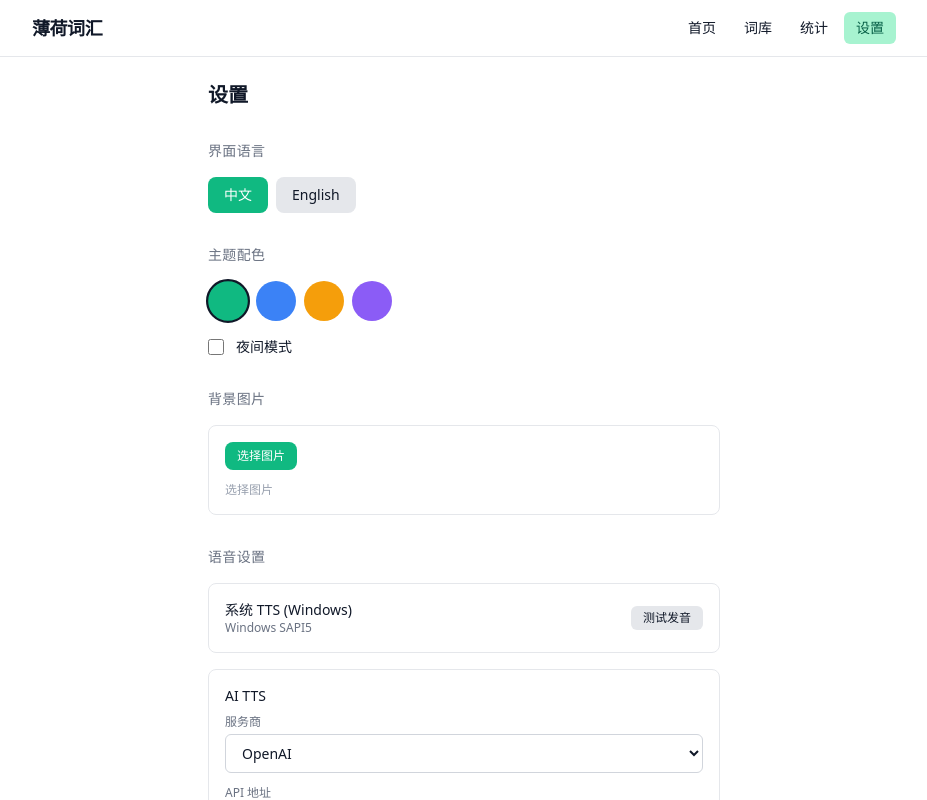
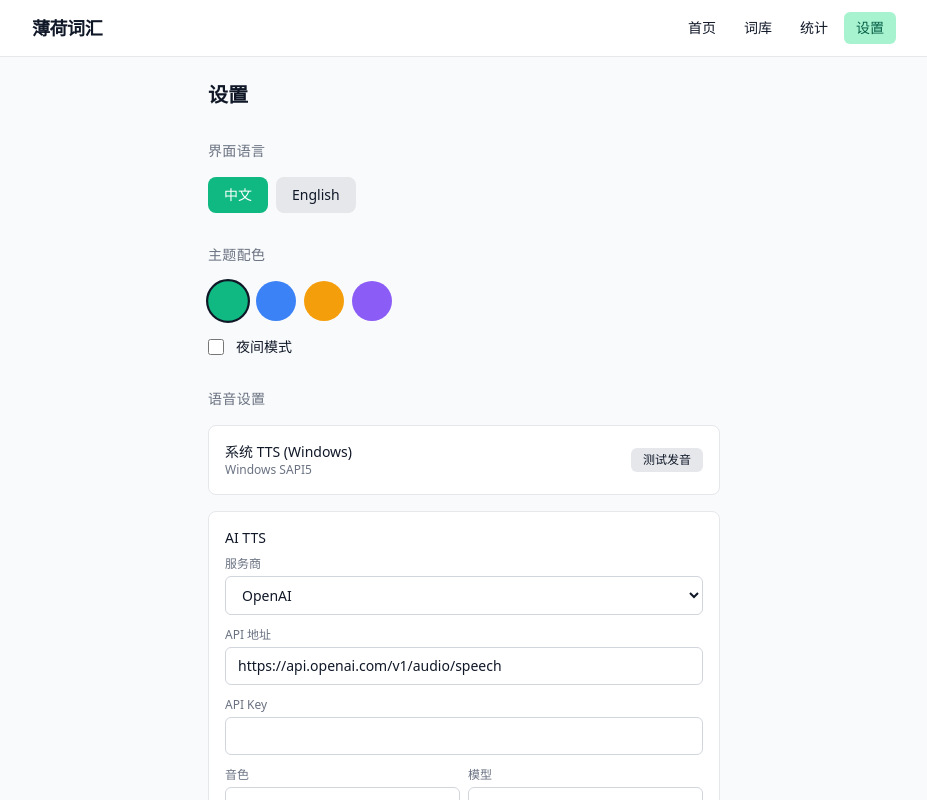
Before and after one commit to Yunease/MintWord, a React (Vite) app: page /settings in a window 1280 px wide. Shown: the top 800 px of the page, without its empty margins (176-1103 px from the left). Built offline with nearby package versions, Linux system fonts and the light colour scheme.

Commit message:
chore: remove broken background image feature

```diff
--- a/src-tauri/tauri.conf.json
+++ b/src-tauri/tauri.conf.json
@@ -22,11 +22,7 @@
       }
     ],
     "security": {
-      "csp": null,
-      "assetProtocol": {
-        "enable": true,
-        "scope": ["**"]
-      }
+      "csp": null
     }
   },
   "bundle": {
--- a/src/components/Layout.tsx
+++ b/src/components/Layout.tsx
@@ -1,20 +1,12 @@
 import { NavLink } from 'react-router-dom';
 import { t } from '../lib/i18n';
-import { useEffect, useState } from 'react';
+import { useEffect } from 'react';
 import { getSetting } from '../lib/api';
-import { convertFileSrc } from '@tauri-apps/api/core';
 
 export default function Layout({ children }: { children: React.ReactNode }) {
-  const [bgStyle, setBgStyle] = useState<React.CSSProperties>({});
-  const [showBg, setShowBg] = useState(false);
-  const [bgOpacity, setBgOpacity] = useState(0.3);
-  const [ready, setReady] = useState(false);
-
   useEffect(() => {
     (async () => {
-      const [bgPath, bgOpacitySetting, savedDark, savedTheme] = await Promise.all([
-        getSetting('background_image'),
-        getSetting('background_opacity'),
+      const [savedDark, savedTheme] = await Promise.all([
         getSetting('dark_mode'),
         getSetting('theme'),
       ]);
@@ -33,41 +25,12 @@ export default function Layout({ children }: { children: React.ReactNode }) {
         .trim();
       document.documentElement.classList.add(`theme-${theme}`);
       try { localStorage.setItem('mintword_theme', theme); } catch {}
-
-      if (bgPath) {
-        const opacity = bgOpacitySetting ? parseFloat(bgOpacitySetting) : 0.3;
-        setBgOpacity(opacity);
-        setShowBg(true);
-        try {
-          const url = convertFileSrc(bgPath);
-          setBgStyle({
-            backgroundImage: `url('${url}')`,
-            backgroundSize: 'cover',
-            backgroundPosition: 'center',
-            backgroundAttachment: 'fixed',
-          });
-        } catch (e) {
-          console.error('Failed to load background image:', e);
-          setShowBg(false);
-        }
-      } else {
-        setShowBg(false);
-        setBgStyle({});
-      }
-
-      setReady(true);
     })();
   }, []);
 
   return (
-    <div className="min-h-screen bg-gray-50 dark:bg-gray-950 text-gray-900 dark:text-gray-100 flex flex-col relative" style={bgStyle}>
-      {!ready && (
-        <div className="absolute inset-0 bg-white dark:bg-gray-950 pointer-events-none" />
-      )}
-      {showBg && (
-        <div className="absolute inset-0 bg-white dark:bg-gray-950 pointer-events-none" style={{ opacity: bgOpacity }} />
-      )}
-      <header className="relative z-10 border-b border-gray-200 dark:border-gray-800 bg-white/90 dark:bg-gray-900/90 backdrop-blur-sm sticky top-0">
+    <div className="min-h-screen bg-gray-50 dark:bg-gray-950 text-gray-900 dark:text-gray-100 flex flex-col">
+      <header className="border-b border-gray-200 dark:border-gray-800 bg-white/90 dark:bg-gray-900/90 backdrop-blur-sm sticky top-0 z-10">
         <div className="max-w-4xl mx-auto px-4 h-14 flex items-center justify-between">
           <NavLink to="/" className="text-lg font-bold tracking-tight">
             {t('app.name')}
@@ -95,7 +58,7 @@ export default function Layout({ children }: { children: React.ReactNode }) {
           </nav>
         </div>
       </header>
-      <main className="relative z-10 flex-1 max-w-4xl mx-auto w-full px-4 py-6">
+      <main className="flex-1 max-w-4xl mx-auto w-full px-4 py-6">
         {children}
       </main>
     </div>
--- a/src/lib/i18n.ts
+++ b/src/lib/i18n.ts
@@ -63,11 +63,6 @@ const messages: Record<Lang, Record<string, string>> = {
     'settings.theme_warm': '暖阳',
     'settings.theme_lavender': '薰衣草',
     'settings.dark_mode': '夜间模式',
-    'settings.background': '背景图片',
-    'settings.background_path': '图片路径',
-    'settings.background_select': '选择图片',
-    'settings.background_opacity': '不透明度',
-    'settings.background_clear': '清除背景',
     'settings.about': '关于',
     'settings.about_desc': 'MintWord v0.1 — 开源自习背单词软件',
     'common.save': '保存',
@@ -161,11 +156,6 @@ const messages: Record<Lang, Record<string, string>> = {
     'settings.theme_warm': 'Warm',
     'settings.theme_lavender': 'Lavender',
     'settings.dark_mode': 'Dark Mode',
-    'settings.background': 'Background Image',
-    'settings.background_path': 'Image Path',
-    'settings.background_select': 'Select Image',
-    'settings.background_opacity': 'Opacity',
-    'settings.background_clear': 'Clear Background',
     'settings.about': 'About',
     'settings.about_desc': 'MintWord v0.1 — Open-source vocabulary learning app',
     'common.save': 'Save',
--- a/src/pages/Settings.tsx
+++ b/src/pages/Settings.tsx
@@ -1,7 +1,6 @@
 import { useEffect, useState } from 'react';
 import { speakText, speakAi, getSetting, setSetting } from '../lib/api';
 import { t, setLang, getLang, type Lang } from '../lib/i18n';
-import { open } from '@tauri-apps/plugin-dialog';
 
 type Theme = 'mint' | 'ocean' | 'warm' | 'lavender';
 
@@ -20,8 +19,6 @@ export default function Settings() {
   const [ttsModel, setTtsModel] = useState('tts-1');
   const [lang, setLangState] = useState<Lang>(getLang());
   const [saved, setSaved] = useState(false);
-  const [bgPath, setBgPath] = useState('');
-  const [bgOpacity, setBgOpacity] = useState(0.3);
   const [theme, setTheme] = useState<Theme>('mint');
   const [darkMode, setDarkMode] = useState(false);
 
@@ -40,10 +37,6 @@ export default function Settings() {
         setLangState(savedLang);
         setLang(savedLang);
       }
-      const bg = await getSetting('background_image');
-      if (bg) setBgPath(bg);
-      const opacity = await getSetting('background_opacity');
-      if (opacity) setBgOpacity(parseFloat(opacity));
       const savedTheme = await getSetting('theme');
       if (savedTheme === 'ocean' || savedTheme === 'warm' || savedTheme === 'lavender') {
         setTheme(savedTheme);
@@ -87,33 +80,6 @@ export default function Settings() {
     setDarkMode(val);
     await setSetting('dark_mode', val.toString());
     try { localStorage.setItem('mintword_dark_mode', val.toString()); } catch {}
-  }
-
-  async function handleSelectBg() {
-    try {
-      const selected = await open({
-        multiple: false,
-        filters: [{ name: 'Images', extensions: ['jpg', 'jpeg', 'png', 'gif', 'bmp', 'webp'] }],
-      });
-      if (selected) {
-        setBgPath(selected);
-        await setSetting('background_image', selected);
-        setSaved(true);
-        setTimeout(() => setSaved(false), 2000);
-      }
-    } catch { /* ignore */ }
-  }
-
-  async function handleClearBg() {
-    setBgPath('');
-    await setSetting('background_image', '');
-    setSaved(true);
-    setTimeout(() => setSaved(false), 2000);
-  }
-
-  async function handleOpacityChange(val: number) {
-    setBgOpacity(val);
-    await setSetting('background_opacity', val.toString());
   }
 
   return (
@@ -174,52 +140,6 @@ export default function Settings() {
           />
           <span className="text-sm">{t('settings.dark_mode')}</span>
         </label>
-      </section>
-
-      <section className="space-y-4">
-        <h2 className="text-sm font-medium text-gray-500 dark:text-gray-400 uppercase tracking-wide">
-          {t('settings.background')}
-        </h2>
-        <div className="bg-white dark:bg-gray-900 rounded-lg border border-border p-4 space-y-3">
-          <div className="flex items-center gap-2">
-            <button
-              onClick={handleSelectBg}
-              className="px-3 py-1.5 bg-primary text-white rounded-lg text-xs hover:bg-primary-hover transition-colors"
-            >
-              {t('settings.background_select')}
-            </button>
-            {bgPath && (
-              <button
-                onClick={handleClearBg}
-                className="px-3 py-1.5 bg-red-500 text-white rounded-lg text-xs hover:bg-red-600 transition-colors"
-              >
-                {t('settings.background_clear')}
-              </button>
-            )}
-          </div>
-          {bgPath && (
-            <div>
-              <div className="text-xs text-gray-500 dark:text-gray-400 truncate mb-2">{bgPath}</div>
-              <label className="block text-xs text-gray-500 dark:text-gray-400 mb-1">
-                {t('settings.background_opacity')}: {Math.round(bgOpacity * 100)}%
-              </label>
-              <input
-                type="range"
-                min="0"
-                max="1"
-                step="0.05"
-                value={bgOpacity}
-                onChange={(e) => handleOpacityChange(parseFloat(e.target.value))}
-                className="w-full accent-primary"
-              />
-            </div>
-          )}
-          {!bgPath && (
-            <div className="text-xs text-gray-400 dark:text-gray-600">
-              {t('settings.background_select')}
-            </div>
-          )}
-        </div>
       </section>
 
       <section className="space-y-4">
```
Also changed, not shown: 2 other files (tests, documents, lock files or other folders).
